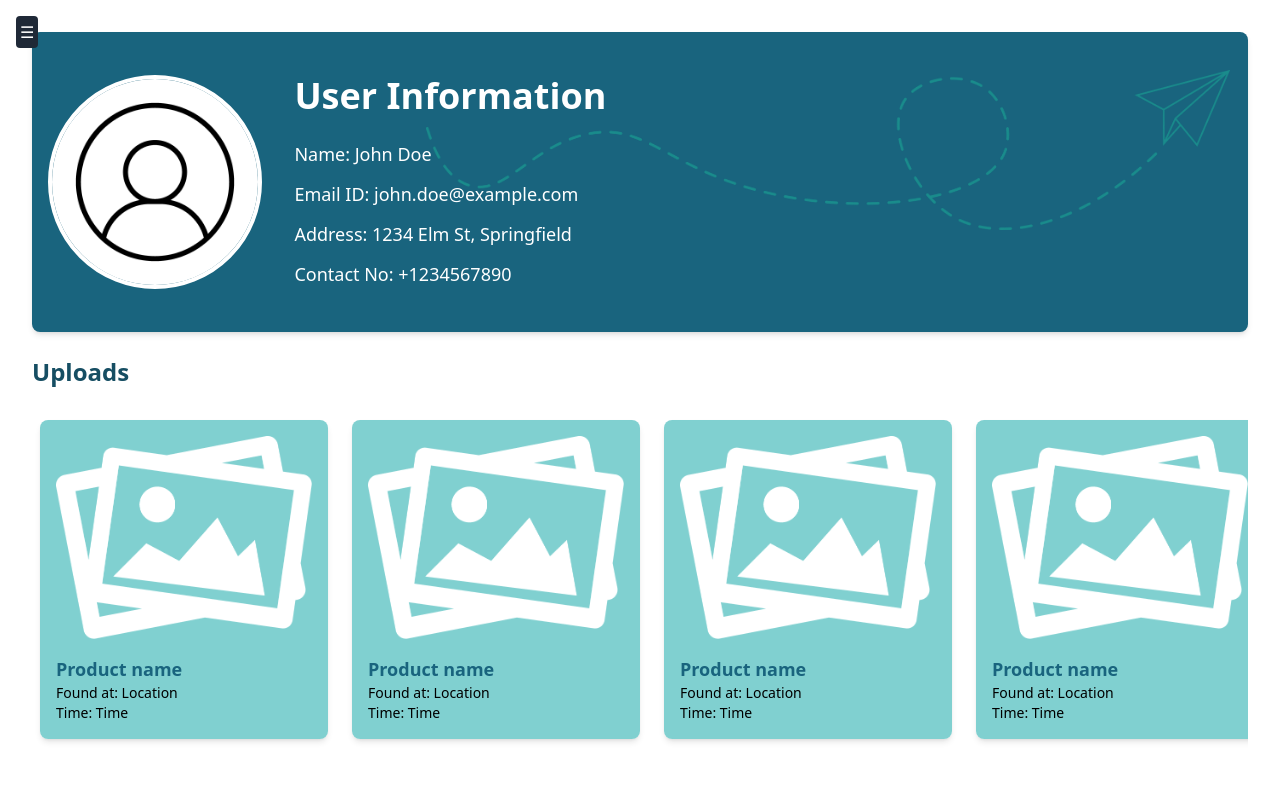
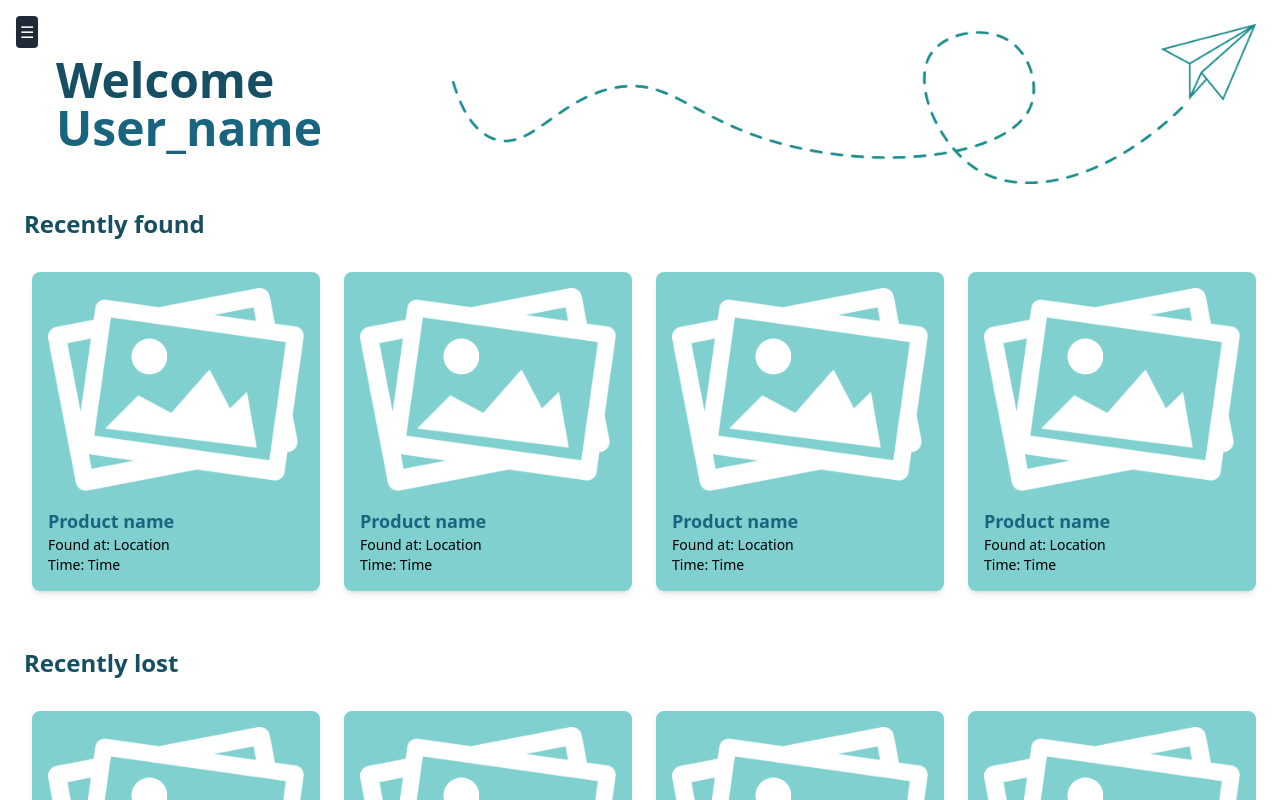
Before and after one commit to Avadhoot1905/Found-It, a Next.js app: page / in a window 1280 px wide. Shown: the top 800 px of the page. Built offline with nearby package versions, Linux system fonts and the light colour scheme.

Commit message:
minor fixes

```diff
--- a/src/app/page.tsx
+++ b/src/app/page.tsx
@@ -6,6 +6,6 @@ import Landing from "@/components/landing";
 
 export default function Home() {
   return (
-    <Profile />
+    <Main />
   );
 }
--- a/src/components/found.tsx
+++ b/src/components/found.tsx
@@ -4,7 +4,7 @@ import React, { useState } from 'react';
 import Sidebar from './Sidebar';
 import Card from './Card';
 import AddItemButton from './Addbutton';
-import AddItemForm from './AddItemForm'; // Ensure this is imported
+import AddItemForm from './AddItemForm';
 
 const Found: React.FC = () => {
   const [isModalOpen, setIsModalOpen] = useState(false); // Initialize the modal state
@@ -21,7 +21,7 @@ const Found: React.FC = () => {
   };
 
   return (
-    <div className="min-h-screen bg-pink-100 flex">
+    <div className="min-h-screen bg-white-100 flex">
       <Sidebar />
 
       <div className="flex-grow p-6 overflow-y-auto" onWheel={handleScroll}>
@@ -37,7 +37,7 @@ const Found: React.FC = () => {
           />
           <button
             className="bg-cyan-900 font-bold text-white rounded-md px-5 py-4 hover:bg-cyan-700 absolute"
-            style={{ top: '50px', right: '20px' }} // Adjusted top value
+            style={{ top: '50px', right: '20px' }}
             onClick={() => setIsModalOpen(true)}
           >
             + Add Item
--- a/src/components/landing.tsx
+++ b/src/components/landing.tsx
@@ -7,7 +7,7 @@ const LandingPage: React.FC = () => {
   const router = useRouter();
 
   const handleLoginClick = () => {
-    router.push('/main'); // Adjust this path as per your project structure
+    router.push('/main');
   };
 
   return (
@@ -16,7 +16,7 @@ const LandingPage: React.FC = () => {
       {/* Top Image */}
       <div className="mt-8 mb-4">
         <img
-          src="assets/foundit.png" // Replace with your actual top image path
+          src="assets/foundit.png"
           alt="Top Image"
           className="w-[200px] h-[200px] object-contain"
         />
--- a/src/components/lost.tsx
+++ b/src/components/lost.tsx
@@ -4,7 +4,7 @@ import React, { useState } from 'react';
 import Sidebar from './Sidebar';
 import Card from './Card';
 import AddItemButton from './Addbutton';
-import AddItemForm from './AddItemForm'; // Ensure this is imported
+import AddItemForm from './AddItemForm';
 
 const Lost: React.FC = () => {
   const [isModalOpen, setIsModalOpen] = useState(false); // Initialize the modal state
@@ -21,7 +21,7 @@ const Lost: React.FC = () => {
   };
 
   return (
-    <div className="min-h-screen bg-pink-100 flex">
+    <div className="min-h-screen bg-white-100 flex">
       <Sidebar />
 
       <div className="flex-grow p-6 overflow-y-auto" onWheel={handleScroll}>
@@ -37,7 +37,7 @@ const Lost: React.FC = () => {
           />
           <button
             className="bg-cyan-900 font-bold text-white rounded-md px-5 py-4 hover:bg-cyan-700 absolute"
-            style={{ top: '50px', right: '20px' }} // Adjusted top value
+            style={{ top: '50px', right: '20px' }}
             onClick={() => setIsModalOpen(true)}
           >
             + Add Item
--- a/src/components/main.tsx
+++ b/src/components/main.tsx
@@ -17,29 +17,27 @@ const Main: React.FC = () => {
   };
 
   return (
-    <div className="min-h-screen bg-pink-100 flex">
+    <div className="min-h-screen bg-white-100 flex">
       {/* Sidebar */}
       <Sidebar />
 
       <div className="flex-grow p-6 overflow-x-hidden">
-        <header className="flex justify-between items-start mb-6"> {/* Changed items-end to items-start for better alignment */}
+        <header className="flex justify-between items-start mb-6">
           <h1 className="text-5xl p-8 font-bold text-cyan-900">Welcome <br />
             <span className="text-[#19647E]">User_name</span>
           </h1>
 
-          {/* Image on the right side */}
           <img
             src="/assets/paperplane.png"
-            className="w-150 h-40" // Adjust size and styling as needed
+            className="w-150 h-40"
           />
         </header>
 
-        {/* Recently Found Section */}
         <section className="mb-10">
           <h2 className="text-2xl text-cyan-900 font-bold mb-4">Recently found</h2>
           <div
             className="flex space-x-6 overflow-x-auto px-2 py-4 scroll-smooth"
-            onWheel={handleScroll} // Add scroll handler
+            onWheel={handleScroll}
           >
             {[...Array(5)].map((_, index) => (
               <div key={index} className="w-72 flex-shrink-0">
@@ -53,7 +51,6 @@ const Main: React.FC = () => {
           </div>
         </section>
 
-        {/* Recently Lost Section */}
         <section>
           <h2 className="text-2xl text-cyan-900 font-bold mb-4">Recently lost</h2>
           <div
```
